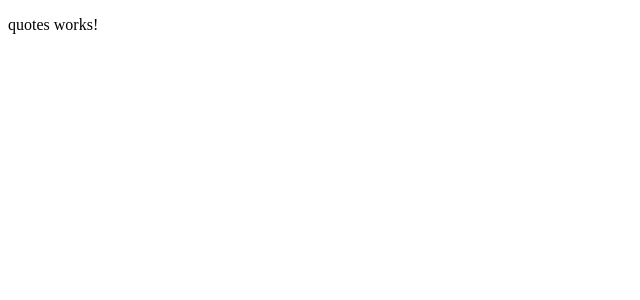
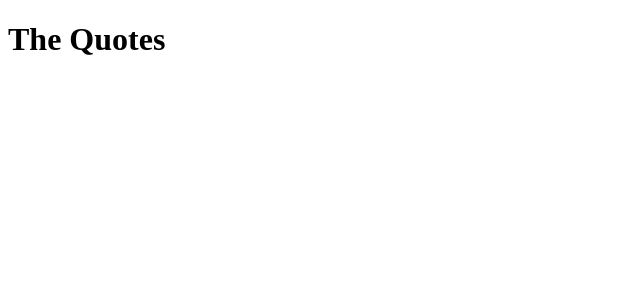
Before and after one commit to KiptooRugut/Quotes, an Angular app: page / in a window 1280 px wide. Shown: the top 300 px of the page, without its empty margins (0-640 px from the left). Built offline with nearby package versions, Linux system fonts and the light colour scheme.

Commit message:
it will add container and column

```diff
--- a/src/app/quotes/quotes.component.html
+++ b/src/app/quotes/quotes.component.html
@@ -1 +1,8 @@
-<p>quotes works!</p>
+<div class="container">
+    <h1>The Quotes</h1>
+    <div class="row">
+        <div class="col-md-8">
+
+        </div>
+    </div>
+</div>
```
